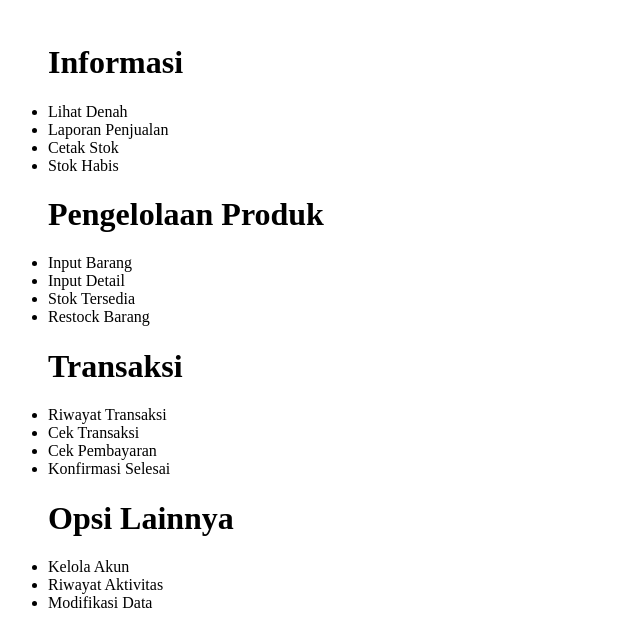
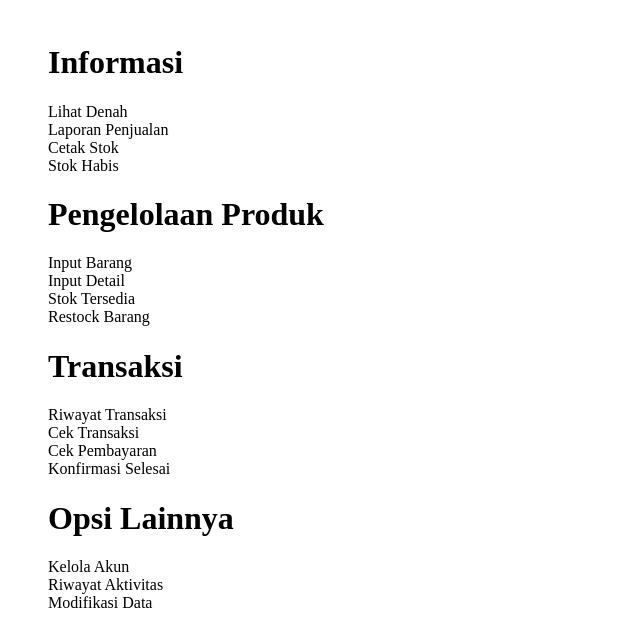
Before and after one commit to p1ckless/ProjectAkhirSemester, a Flask app: page / in a window 1280 px wide. Shown: the part 309-937 px from the top of the page, without its empty margins (0-640 px from the left). Run offline with Flask 3, Linux system fonts and the light colour scheme.

Commit message:
remove bullet point from list

```diff
--- a/static/style.css
+++ b/static/style.css
@@ -20,3 +20,7 @@
   bottom: 100px;
   left: 45px;
 }
+
+.admin-option {
+  list-style: none;
+}
--- a/templates/index.html
+++ b/templates/index.html
@@ -18,7 +18,7 @@
      Admin</pre>
 
   <div class="admin-menu">
-    <ul class="admin-menu1">
+    <ul class="admin-option">
       <h1>Informasi</h1>
       <li>Lihat Denah</li>
       <li>Laporan Penjualan</li>
@@ -26,7 +26,7 @@
       <li>Stok Habis</li>
     </ul>
 
-    <ul class="admin-menu2">
+    <ul class="admin-option">
       <h1>Pengelolaan Produk</h1>
       <li>Input Barang</li>
       <li>Input Detail</li>
@@ -34,7 +34,7 @@
       <li>Restock Barang</li>
     </ul>
 
-    <ul class="admin-menu3">
+    <ul class="admin-option">
       <h1>Transaksi</h1>
       <li>Riwayat Transaksi</li>
       <li>Cek Transaksi</li>
@@ -42,7 +42,7 @@
       <li>Konfirmasi Selesai</li>
     </ul>
 
-    <ul class="admin-menu4">
+    <ul class="admin-option">
       <h1>Opsi Lainnya</h1>
       <li>Kelola Akun</li>
       <li>Riwayat Aktivitas</li>
```
